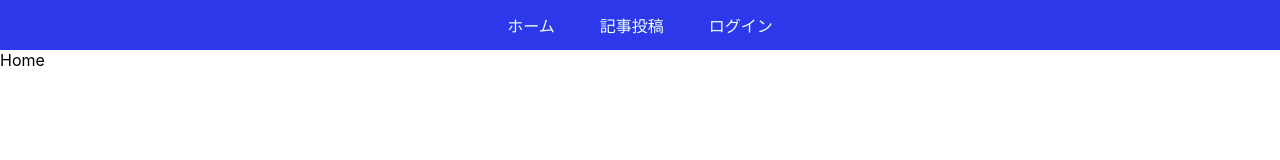
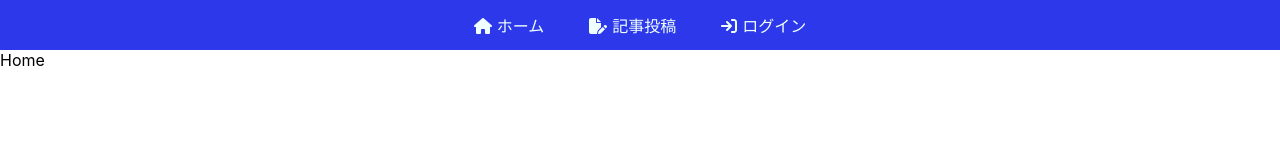
Before and after one commit to sho-itsuka/blog-with-react-and-firebase, a React (Create React App) app: page / in a window 1280 px wide. Shown: the top 160 px of the page. Built offline with nearby package versions, Linux system fonts and the light colour scheme; the HTML template or start-up script is replaced by a standard one.

Commit message:
アイコンの実装

```diff
--- a/package.json
+++ b/package.json
@@ -3,6 +3,10 @@
   "version": "0.1.0",
   "private": true,
   "dependencies": {
+    "@fortawesome/fontawesome-svg-core": "^6.2.1",
+    "@fortawesome/free-regular-svg-icons": "^6.2.1",
+    "@fortawesome/free-solid-svg-icons": "^6.2.1",
+    "@fortawesome/react-fontawesome": "^0.2.0",
     "@testing-library/jest-dom": "^5.16.5",
     "@testing-library/react": "^13.4.0",
     "@testing-library/user-event": "^13.5.0",
--- a/src/components/Navbar.css
+++ b/src/components/Navbar.css
@@ -16,3 +16,7 @@
 nav a:hover {
   color: aqua;
 }
+
+nav a svg {
+  margin-right: 5px;
+}
--- a/src/components/Navbar.js
+++ b/src/components/Navbar.js
@@ -1,14 +1,26 @@
 import React    from 'react'
 import { Link } from 'react-router-dom'
+
+import { FontAwesomeIcon } from '@fortawesome/react-fontawesome'
+import { faHouse, faFilePen, faArrowRightToBracket } from '@fortawesome/free-solid-svg-icons'
 
 import './Navbar.css'
 
 const Navbar = () => {
   return (
     <nav>
-      <Link to="/">ホーム</Link>
-      <Link to="/createpost">記事投稿</Link>
-      <Link to="/login">ログイン</Link>
+      <Link to="/">
+        <FontAwesomeIcon icon={faHouse} />
+        ホーム
+      </Link>
+      <Link to="/createpost">
+        <FontAwesomeIcon icon={faFilePen} />
+        記事投稿
+      </Link>
+      <Link to="/login">
+        <FontAwesomeIcon icon={faArrowRightToBracket} />
+        ログイン
+      </Link>
     </nav>
   )
 };
```
Also changed, not shown: 1 other file (tests, documents, lock files or other folders).
